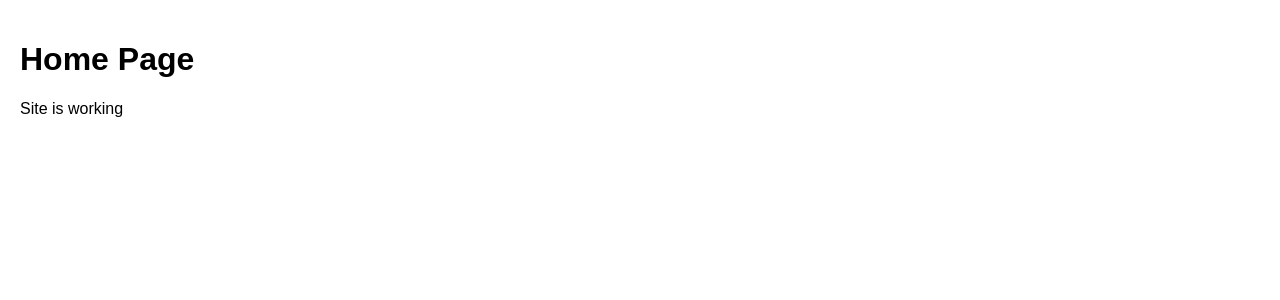
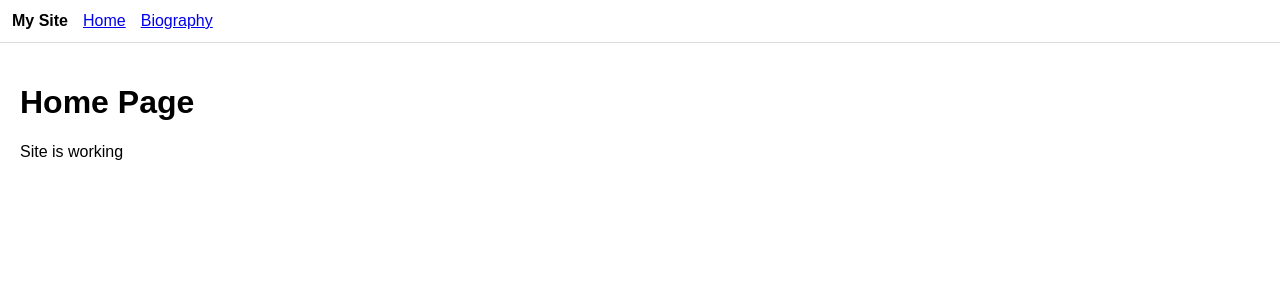
Before and after one commit to reggreg347-ai/patty-site, a React (Vite) app: page / in a window 1280 px wide. Shown: the top 300 px of the page. Built offline with nearby package versions, Linux system fonts and the light colour scheme.

Commit message:
Update App.jsx

```diff
--- a/src/App.jsx
+++ b/src/App.jsx
@@ -1,4 +1,4 @@
-import { BrowserRouter as Router, Routes, Route } from "react-router-dom";
+import { BrowserRouter as Router, Routes, Route, Link } from "react-router-dom";
 import Biography from "./pages/Biography";
 
 function Home() {
@@ -10,13 +10,35 @@ function Home() {
   );
 }
 
+function Layout({ children }) {
+  return (
+    <div>
+      <div style={{
+        padding: "12px",
+        borderBottom: "1px solid #ddd",
+        display: "flex",
+        gap: "15px"
+      }}>
+        <strong>My Site</strong>
+
+        <Link to="/">Home</Link>
+        <Link to="/bio">Biography</Link>
+      </div>
+
+      <div>{children}</div>
+    </div>
+  );
+}
+
 export default function App() {
   return (
     <Router>
-      <Routes>
-        <Route path="/" element={<Home />} />
-        <Route path="/bio" element={<Biography />} />
-      </Routes>
+      <Layout>
+        <Routes>
+          <Route path="/" element={<Home />} />
+          <Route path="/bio" element={<Biography />} />
+        </Routes>
+      </Layout>
     </Router>
   );
 }
```
